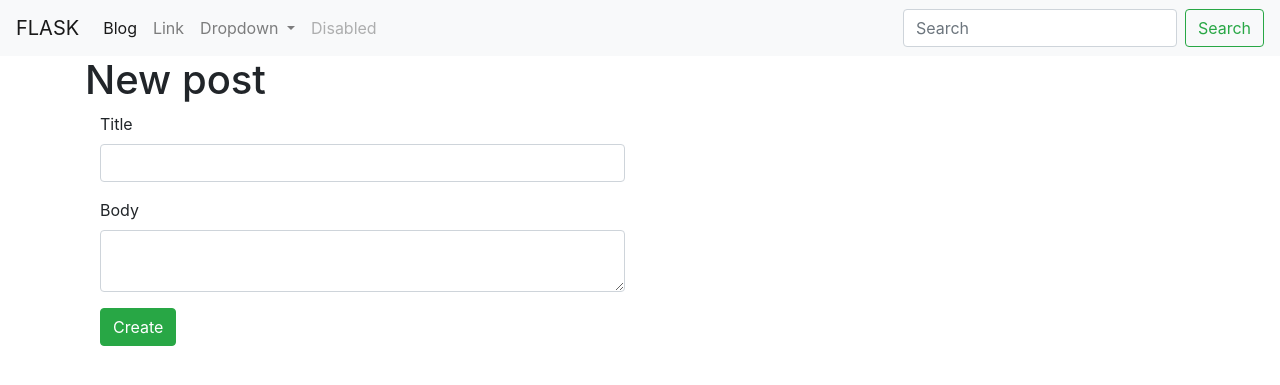
After one commit to OttoAndrey/FlaskApp, a Flask app: template posts/templates/posts/create_post.html in a window 1280 px wide. The commit adds this page. Shown: the top 385 px of the page. Run offline with Flask 2, Linux system fonts and the light colour scheme; the template is opened without the code that fills it: values that come from a table or form of the project are taken from there, others are empty; some libraries are stand-ins or nearby versions.

Commit message:
Добавил поиск по постам и форму для создания постов

```diff
--- /dev/null
+++ b/posts/forms.py
@@ -0,0 +1,6 @@
+from wtforms import Form, StringField, TextAreaField
+
+
+class PostForm(Form):
+    title = StringField('Title')
+    body = TextAreaField('Body')
--- /dev/null
+++ b/posts/templates/posts/create_post.html
@@ -0,0 +1,23 @@
+{% extends 'base.html' %}
+
+{% block title %}
+    Create new post
+{% endblock %}
+
+{% block content_title %}
+    New post
+{% endblock %}
+
+{% block content %}
+    <div class="col-md-6">
+        <form action="{{ url_for('posts.create_post') }}" method="POST">
+            {% for field in form %}
+                <div class="form-group">
+                    {{ field.label(class='control-label') }}
+                    {{ field(class='form-control') }}
+                </div>
+            {% endfor %}
+            <button type="submit" class="btn btn-success">Create</button>
+        </form>
+    </div>
+{% endblock %}
--- a/requirements.txt
+++ b/requirements.txt
@@ -1,3 +1,4 @@
+wtforms
 alembic==1.0.10
 Click==7.0
 Flask==1.0.2
--- a/templates/base.html
+++ b/templates/base.html
@@ -42,8 +42,8 @@
             <a class="nav-link disabled" href="#" tabindex="-1" aria-disabled="true">Disabled</a>
           </li>
         </ul>
-        <form class="form-inline my-2 my-lg-0">
-          <input class="form-control mr-sm-2" type="search" placeholder="Search" aria-label="Search">
+        <form class="form-inline my-2 my-lg-0" method="GET">
+          <input class="form-control mr-sm-2" type="search" placeholder="Search" aria-label="Search" name="q" value="{{ request.args.get('q', '') }}">
           <button class="btn btn-outline-success my-2 my-sm-0" type="submit">Search</button>
         </form>
       </div>
```
Also changed, not shown: posts/blueprint.py (+32 -1 lines).
